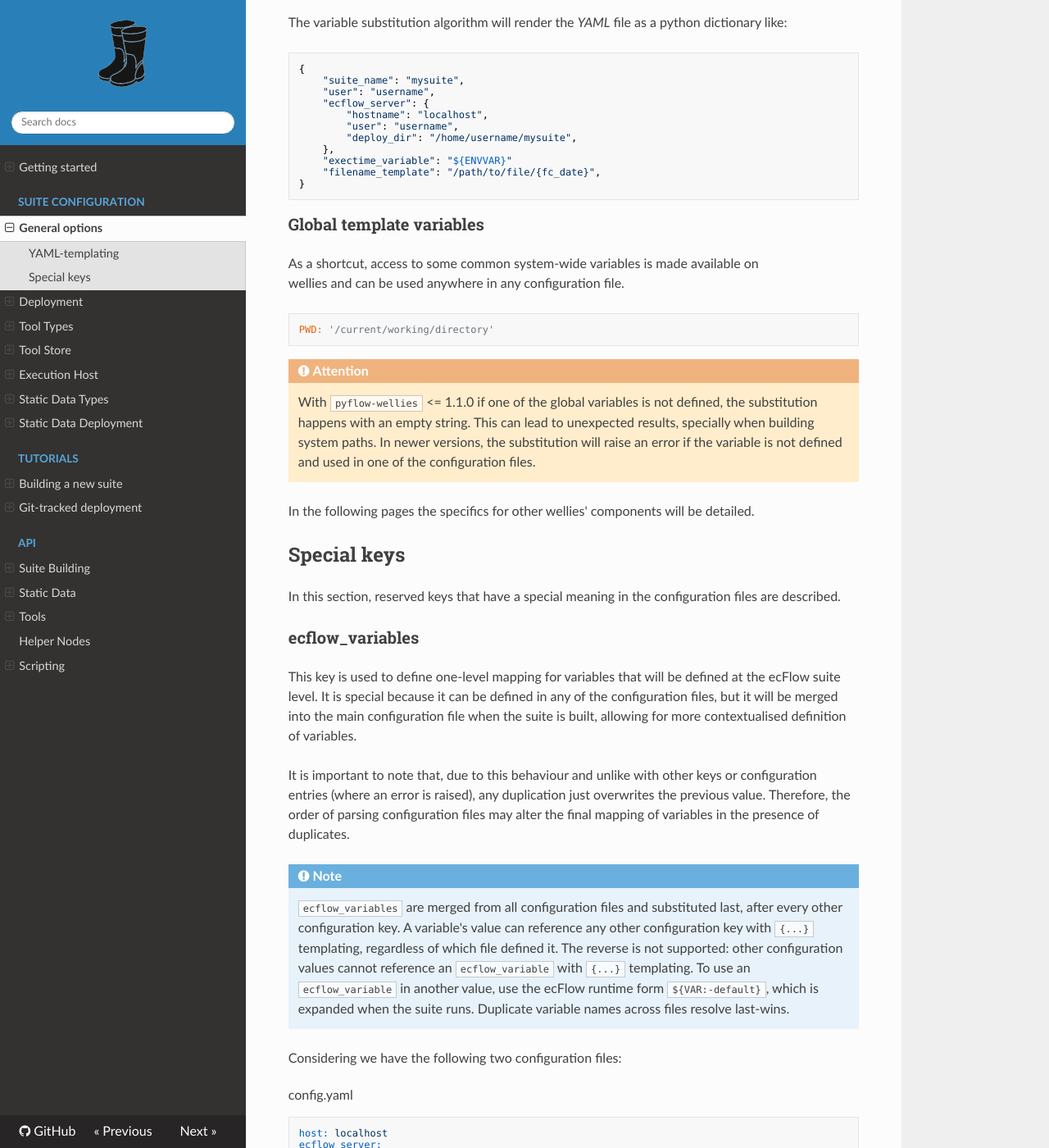
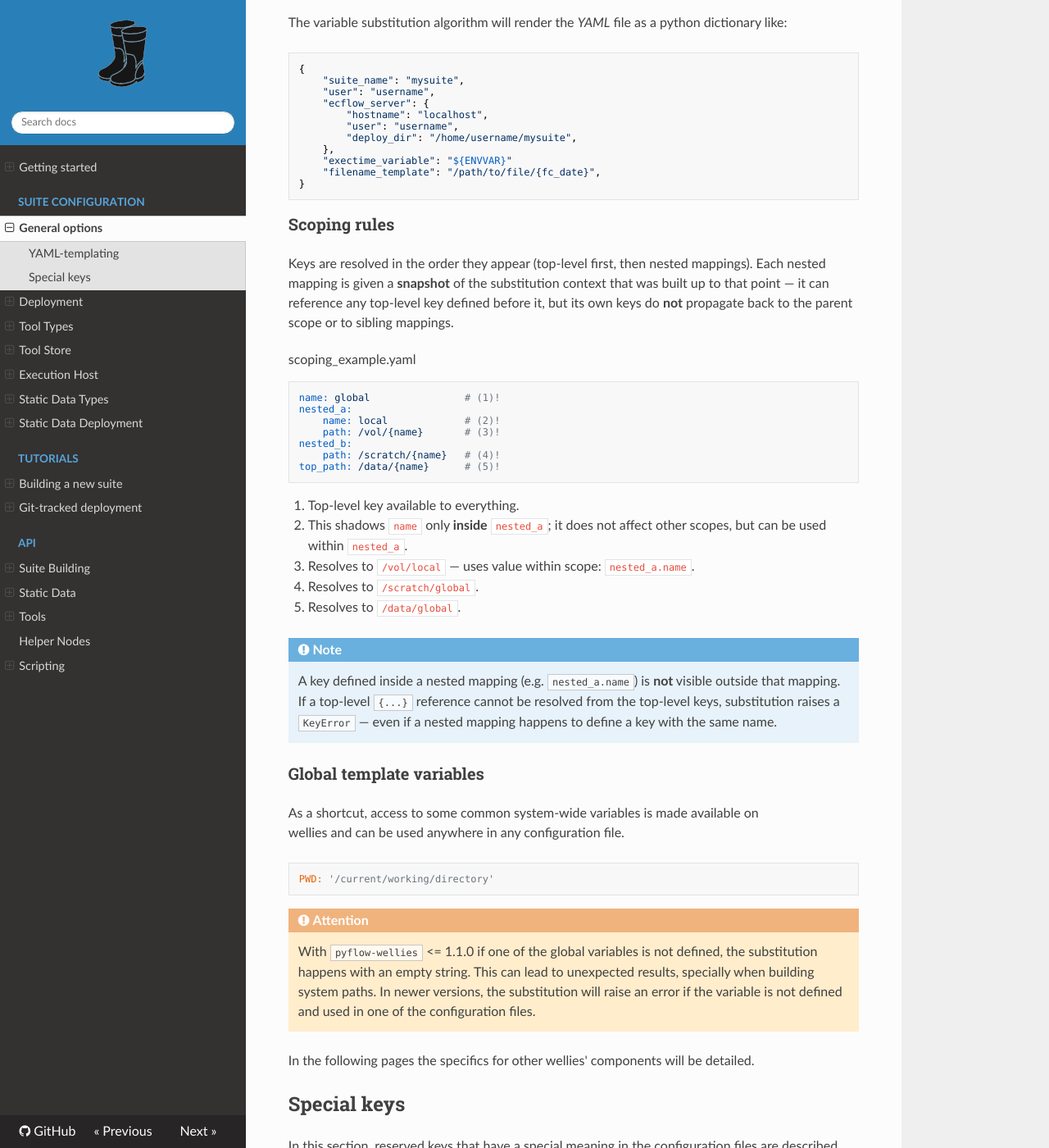
Before and after one commit to ecmwf/pyflow-wellies, an MkDocs documentation site: the page built from docs/configurations.md, in a window 1280 px wide and 1400 px high, scrolled down 1154 px. Shown: the whole window at 82% size. Built offline with MkDocs 1.6.1, drawn with Linux system fonts in a browser that asks for light colours; nearby versions of some CDN libraries; some of the changed text lies outside the part shown.

Commit message:
update docs

````diff
--- a/docs/configurations.md
+++ b/docs/configurations.md
@@ -65,6 +65,38 @@ dictionary like:
 }
 ```
 
+### Scoping rules
+
+Keys are resolved in the order they appear (top-level first, then nested mappings).
+Each nested mapping is given a **snapshot** of the substitution context that was built
+up to that point — it can reference any top-level key defined before it, but its own
+keys do **not** propagate back to the parent scope or to sibling mappings.
+
+```yaml title="scoping_example.yaml"
+name: global                # (1)!
+nested_a:
+    name: local             # (2)!
+    path: /vol/{name}       # (3)!
+nested_b:
+    path: /scratch/{name}   # (4)!
+top_path: /data/{name}      # (5)!
+```
+
+1. Top-level key available to everything.
+2. This shadows `name` only **inside** `nested_a`; it does not affect other scopes, but can be used within `nested_a`.
+3. Resolves to `/vol/local` — uses value within scope: `nested_a.name`.
+4. Resolves to `/scratch/global`.
+5. Resolves to `/data/global`.
+
+/// admonition | Note
+    type: note
+
+A key defined inside a nested mapping (e.g. `nested_a.name`) is **not** visible
+outside that mapping. If a top-level `{...}` reference cannot be resolved from
+the top-level keys, substitution raises a `KeyError` — even if a nested mapping
+happens to define a key with the same name.
+///
+
 ### Global template variables
 
 As a shortcut, access to some common system-wide variables is made available on
@@ -109,13 +141,31 @@ parsing configuration files may alter the final mapping of variables in the pres
 /// admonition | Note
     type: note
 
+For ordinary (non-`ecflow_variables`) keys, duplicate detection treats a `null`
+value the same as any other value: if a key is present in an earlier file — even
+with a `null` value — redefining it in a later file raises a `KeyError`.
+///
+
+/// admonition | Note
+    type: note
+
 `ecflow_variables` are merged from all configuration files and substituted last,
-after every other configuration key. A variable's value can reference any other
-configuration key with `{...}` templating, regardless of which file defined it.
+after every other configuration key. Because of this ordering, a variable's value
+can reference any top-level configuration key with `{...}` templating, regardless
+of which file defined it.
+
+Within the merged `ecflow_variables` mapping, entries are resolved in insertion
+order. An entry can reference an earlier entry in the same mapping, but forward
+references (referencing a key defined later) will raise a `KeyError`.
+
 The reverse is not supported: other configuration values cannot reference an
 `ecflow_variable` with `{...}` templating. To use an `ecflow_variable` in another
 value, use the ecFlow runtime form `${VAR:-default}`, which is expanded when the
-suite runs. Duplicate variable names across files resolve last-wins.
+suite runs.
+
+Nested keys defined elsewhere in the configuration are **not** visible inside
+`ecflow_variables` substitution (see [Scoping rules](#scoping-rules)).
+Duplicate variable names across files resolve last-wins.
 ///
 
 Considering we have the following two configuration files:
````
